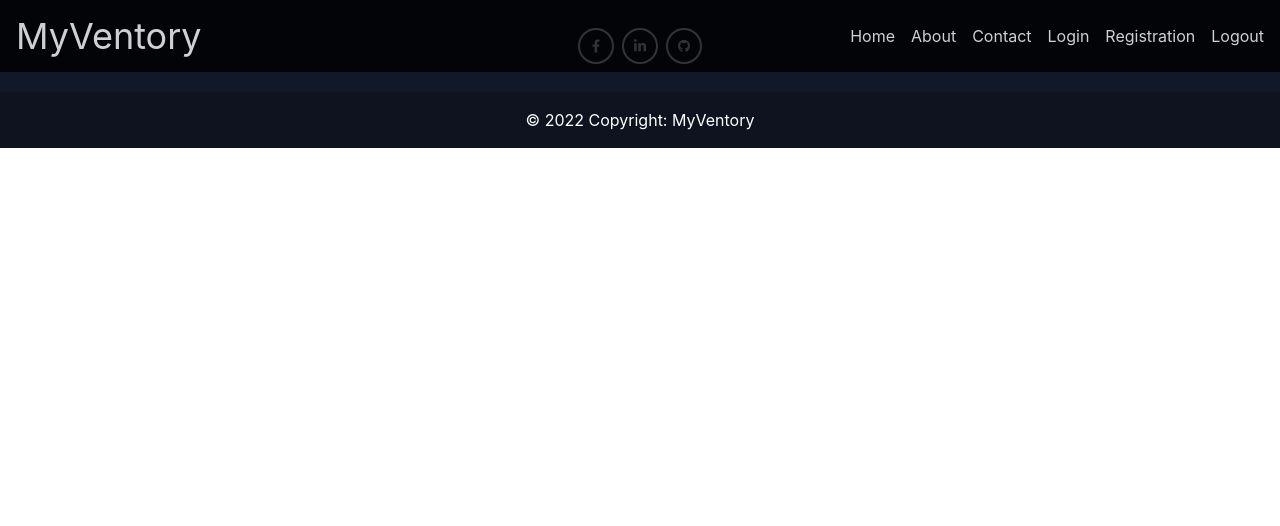
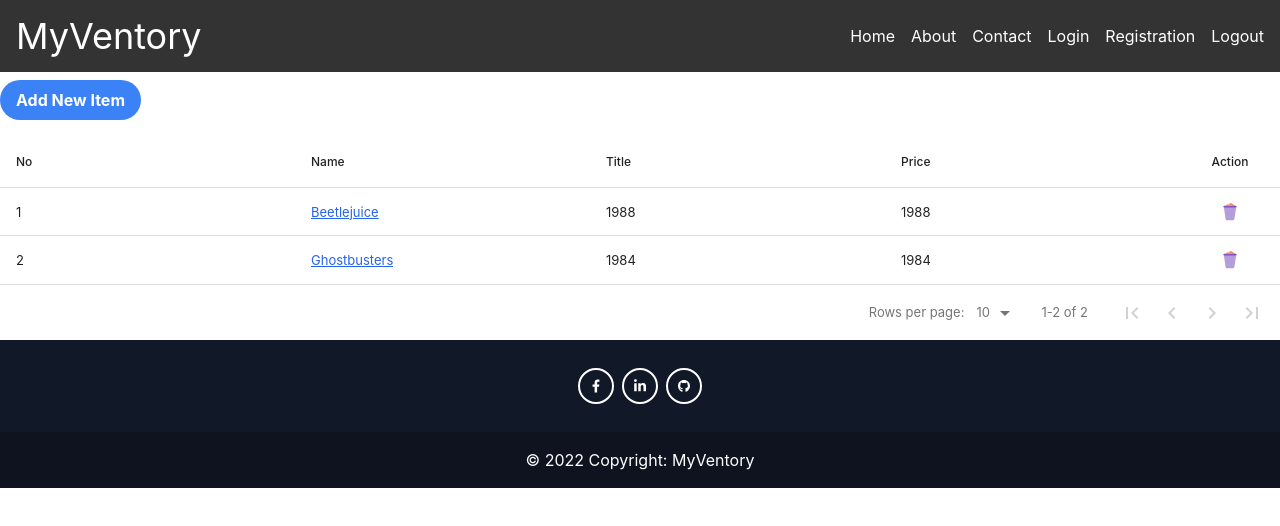
Before and after one commit to nhridoy/warehouse-management-client-side, a React (Create React App) app: page /all in a window 1280 px wide. Shown: the top 526 px of the page. Built offline with nearby package versions, Linux system fonts and the light colour scheme.

Commit message:
All Item Page

```diff
--- a/package.json
+++ b/package.json
@@ -9,13 +9,16 @@
     "axios": "^0.27.2",
     "counterup2": "^2.0.2",
     "react": "^18.1.0",
+    "react-data-table-component": "^7.5.0",
     "react-dom": "^18.1.0",
     "react-firebase-hooks": "^5.0.3",
     "react-hook-form": "^7.30.0",
     "react-scripts": "5.0.1",
     "react-slick": "^0.29.0",
+    "react-table": "^7.7.0",
     "react-toastify": "^8.2.0",
     "slick-carousel": "^1.8.1",
+    "styled-components": "^5.3.5",
     "sweetalert2": "^11.4.9",
     "use-count-up": "^3.0.1",
     "web-vitals": "^2.1.0"
--- a/src/App.js
+++ b/src/App.js
@@ -2,6 +2,7 @@ import { Route, Routes } from "react-router-dom";
 import "./App.css";
 import Footer from "./components/Footer/Footer";
 import Header from "./components/Header/Header";
+import AllProduct from "./pages/AllProduct/AllProduct";
 import Home from "./pages/Home/Home";
 import Inventory from "./pages/Inventory/Inventory";
 
@@ -12,6 +13,7 @@ function App() {
       <Routes>
         <Route path="/" element={<Home />} />
         <Route path="/inventory/:id" element={<Inventory />} />
+        <Route path="/all" element={<AllProduct />} />
       </Routes>
       <Footer />
     </div>
--- a/src/components/HomeProducts/HomeProducts.js
+++ b/src/components/HomeProducts/HomeProducts.js
@@ -38,6 +38,14 @@ const HomeProducts = () => {
           </div>
         </div>
       </div>
+      <div className="text-center">
+        <button
+          onClick={() => navigate("/all")}
+          className="mt-4 text-white bg-gray-900 border-2 border-gray-900 rounded-md px-2 py-1"
+        >
+          Manage Inventories
+        </button>
+      </div>
     </div>
   );
 };
--- /dev/null
+++ b/src/pages/AllProduct/AllProduct.js
@@ -0,0 +1,74 @@
+import React from "react";
+
+import DataTable from "react-data-table-component";
+import { FcFullTrash } from "react-icons/fc";
+import { Link, useNavigate } from "react-router-dom";
+
+const columns = [
+  {
+    name: "No",
+    selector: (row) => row.id,
+    sortable: true,
+  },
+  {
+    name: "Name",
+    selector: (row) => (
+      <Link className="text-blue-600 underline" to={`/inventory/${row.id}`}>
+        {row.title}
+      </Link>
+    ),
+    sortable: true,
+  },
+  {
+    name: "Title",
+    selector: (row) => row.year,
+    sortable: true,
+  },
+  {
+    name: "Price",
+    selector: (row) => row.year,
+    sortable: true,
+  },
+  {
+    name: "Action",
+    cell: () => (
+      <button>
+        <FcFullTrash className="text-xl" />
+      </button>
+    ),
+    // ignoreRowClick: true,
+    // allowOverflow: true,
+    button: true,
+    sortable: false,
+  },
+];
+
+const data = [
+  {
+    id: 1,
+    title: "Beetlejuice",
+    year: "1988",
+  },
+  {
+    id: 2,
+    title: "Ghostbusters",
+    year: "1984",
+  },
+];
+
+const AllProduct = () => {
+  const navigate = useNavigate();
+  return (
+    <div className="container mx-auto mt-20">
+      <button
+        onClick={() => navigate("/addnew")}
+        className="bg-blue-500 text-white font-bold py-2 px-4 rounded-full mb-4"
+      >
+        Add New Item
+      </button>
+      <DataTable columns={columns} data={data} pagination highlightOnHover />
+    </div>
+  );
+};
+
+export default AllProduct;
--- a/src/pages/Inventory/Inventory.js
+++ b/src/pages/Inventory/Inventory.js
@@ -1,5 +1,6 @@
 import React from "react";
 import { useForm } from "react-hook-form";
+import { useNavigate } from "react-router-dom";
 
 const Inventory = () => {
   const {
@@ -7,6 +8,7 @@ const Inventory = () => {
     handleSubmit,
     formState: { errors },
   } = useForm();
+  const navigate = useNavigate();
   const onSubmit = (data) => {
     console.log(data);
   };
@@ -58,6 +60,14 @@ const Inventory = () => {
           </button>
         </form>
       </div>
+      <div className="text-center my-4">
+        <button
+          onClick={() => navigate("/all")}
+          className="mt-4 text-white bg-gray-900 border-2 border-gray-900 rounded-md px-2 py-1"
+        >
+          Manage Inventories
+        </button>
+      </div>
     </div>
   );
 };
```
Also changed, not shown: 1 other file (tests, documents, lock files or other folders).
